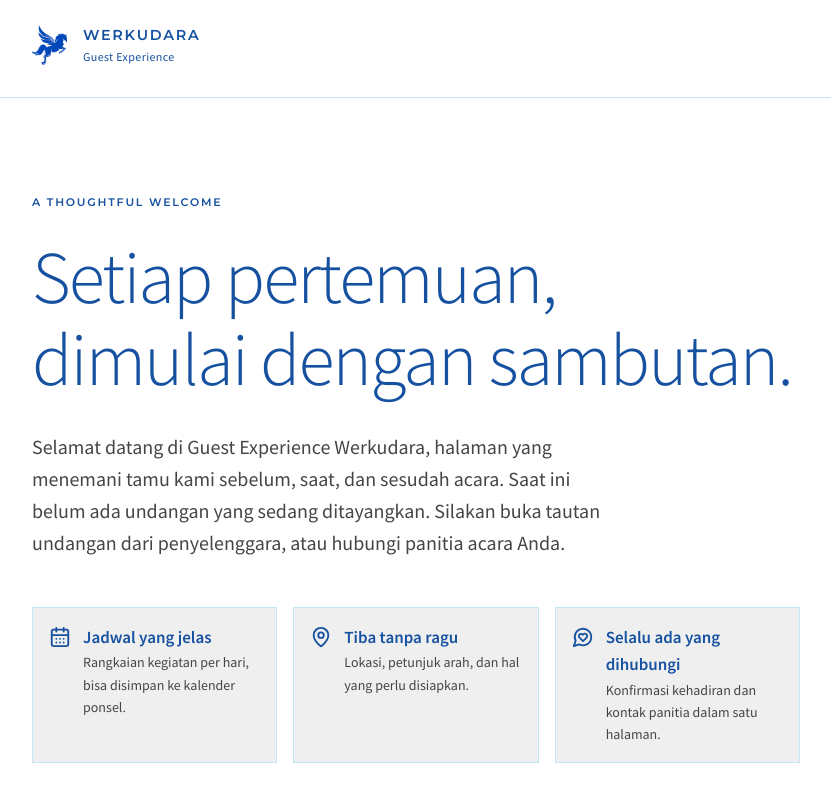
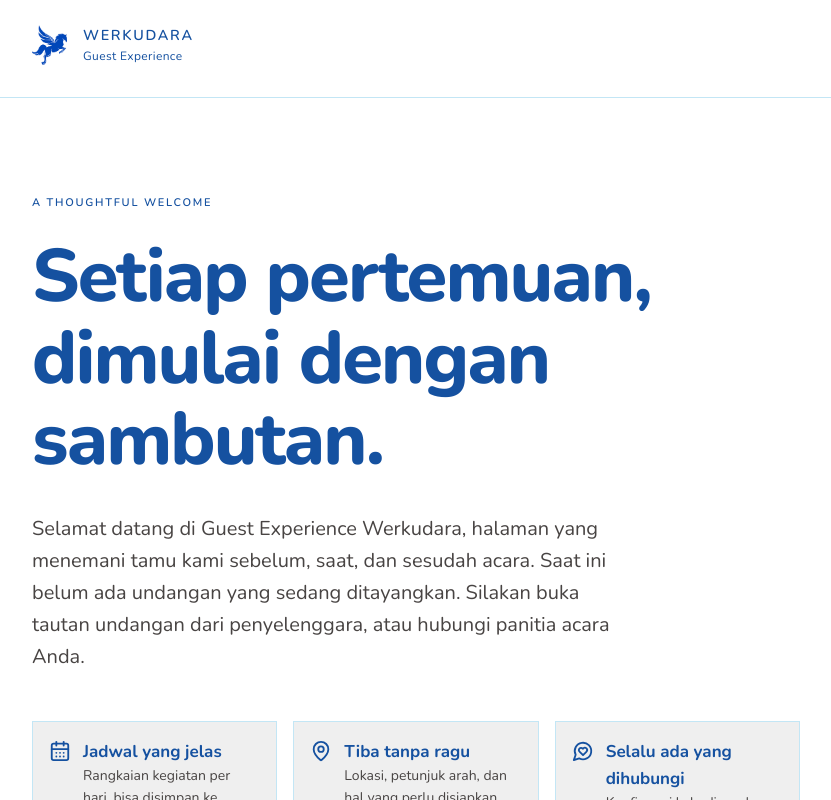
Before and after one commit to midowg/guest-experience, a Next.js app: page / in a window 1280 px wide. Shown: the top 800 px of the page, without its empty margins (16-847 px from the left). Built offline with nearby package versions, Linux system fonts and the light colour scheme; no server answers; the database is empty.

Commit message:
feat: ganti font admin dan tamu ke Nunito agar lebih jelas dan ramah
Co-Authored-By: Claude Opus 5.5 <noreply@anthropic.com>

```diff
--- a/package.json
+++ b/package.json
@@ -16,11 +16,8 @@
     "@aws-sdk/s3-request-presigner": "^3.1147.0",
     "@fontsource/cormorant-garamond": "^5.3.0",
     "@fontsource/lora": "^5.3.0",
-    "@fontsource/montserrat": "^5.2.8",
     "@fontsource/nunito": "^5.3.0",
     "@fontsource/playfair-display": "^5.3.0",
-    "@fontsource/plus-jakarta-sans": "^5.3.0",
-    "@fontsource/source-sans-pro": "^5.2.5",
     "@supabase/ssr": "0.8.0",
     "@supabase/supabase-js": "2.95.3",
     "lucide-react": "^0.468.0",
--- a/src/components/admin/admin.module.css
+++ b/src/components/admin/admin.module.css
@@ -178,7 +178,7 @@
    yellow stays reserved for "needs attention".
    --------------------------------------------------------------------------------------- */
 .shell {
-  --font-body: 'Plus Jakarta Sans', 'Source Sans Pro', sans-serif; --font-label: var(--font-body); --font-heading: var(--font-body);
+  --font-body: 'Nunito', system-ui, sans-serif; --font-label: var(--font-body); --font-heading: var(--font-body);
   --heading-weight: 700; --radius: 10px; --page: #f5f6fa; --line: #e3e6ee;
   --color-border: var(--line); --border: 1px solid var(--line); --color-text: #2f3a4a; --ink-soft: #5f6b7a;
   --text-heading: clamp(1.75rem, 3vw, 2.25rem); --text-base: 1rem;
--- a/src/components/guest/guest.module.css
+++ b/src/components/guest/guest.module.css
@@ -25,7 +25,7 @@
 .heroMain { min-width: 0; }
 .heroMain > :global(.eyebrow) { margin-bottom: var(--space-7); }
 .greeting { font-size: var(--text-lg); margin-bottom: var(--space-4); }
-.hero h1 { font-size: var(--text-hero); line-height: 1.04; font-weight: 600; letter-spacing: -.035em; color: var(--color-primary); margin-bottom: var(--space-5); }
+.hero h1 { font-size: var(--text-hero); line-height: 1.04; font-weight: var(--heading-weight); letter-spacing: -.035em; color: var(--color-primary); margin-bottom: var(--space-5); }
 .subtitle { font-size: clamp(1.25rem, 2.1vw, 1.75rem); line-height: 1.45; max-width: var(--reading); margin-bottom: var(--space-7); }
 
 /* Cinematic opening used when the event supplies a backdrop photo (hero.url). */
@@ -97,7 +97,7 @@
 .sectionNumber { font-family: var(--font-label); font-size: var(--text-sm); }
 .sectionBody { min-width: 0; }
 .sectionBody :global(.section-heading) { max-width: var(--reading); margin-bottom: var(--space-6); }
-.sectionBody :global(.section-heading h2) { color: var(--color-primary); font-size: var(--text-heading); line-height: 1.12; font-weight: 600; letter-spacing: -.025em; margin-bottom: var(--space-4); }
+.sectionBody :global(.section-heading h2) { color: var(--color-primary); font-size: var(--text-heading); line-height: 1.12; font-weight: var(--heading-weight); letter-spacing: -.025em; margin-bottom: var(--space-4); }
 .sectionBody :global(.section-description) { font-size: var(--text-lg); }
 .introduction { max-width: var(--reading); font-size: var(--text-lg); line-height: 1.65; margin-bottom: var(--space-7); }
 .multiline { white-space: pre-line; }
--- a/src/lib/themes.ts
+++ b/src/lib/themes.ts
@@ -21,7 +21,7 @@ const werkudara: ThemeTokens = {
   text: "#484443", heading: "#1551a0", caption: "#6c6765", danger: "#9a273d",
   primary: "#1551a0", primaryHover: "#306fb6", onPrimary: "#ffffff",
   hero: "#1551a0", onHero: "#ffffff", heroAccent: "#c3e6f5", scrimRgb: "10, 32, 62",
-  fontHeading: "'Source Sans Pro', sans-serif", headingWeight: 300,
+  fontHeading: "'Nunito', system-ui, sans-serif", headingWeight: 800,
 };
 
 export const themes: ThemeDefinition[] = [
--- a/src/styles/tokens.css
+++ b/src/styles/tokens.css
@@ -5,11 +5,11 @@
   --color-primary: var(--blue); --color-text: var(--ink); --color-muted: var(--ink);
   --color-background: var(--paper); --color-surface: var(--surface); --color-border: var(--sky);
   --color-danger: var(--burgundy); --color-success: var(--blue); --color-focus: var(--blue);
-  --font-body: 'Source Sans Pro', sans-serif; --font-label: 'Montserrat', sans-serif;
+  --font-body: 'Nunito', system-ui, sans-serif; --font-label: var(--font-body);
   /* Theme surface: the guest root overrides these per event (src/lib/themes.ts); admin keeps the defaults. */
   --color-heading: var(--blue); --color-primary-hover: var(--blue-support); --color-on-primary: var(--paper);
   --color-soft: var(--sky); --color-caption: #6c6765; --color-hero: var(--blue); --color-on-hero: var(--paper);
-  --color-hero-accent: var(--sky); --scrim-rgb: 10, 32, 62; --font-heading: var(--font-body); --heading-weight: 300;
+  --color-hero-accent: var(--sky); --scrim-rgb: 10, 32, 62; --font-heading: var(--font-body); --heading-weight: 800;
   --ink-soft: #6c6765; --overlay: rgba(10, 32, 62, .62); --overlay-strong: rgba(10, 32, 62, .82);
   --space-1: .25rem; --space-2: .5rem; --space-3: .75rem; --space-4: 1rem; --space-5: 1.5rem;
   --space-6: 2rem; --space-7: 3rem; --space-8: 4rem; --space-9: 6rem;
```
Also changed, not shown: src/app/layout.tsx (+5 -12 lines), 3 other files (tests, documents, lock files or other folders).
